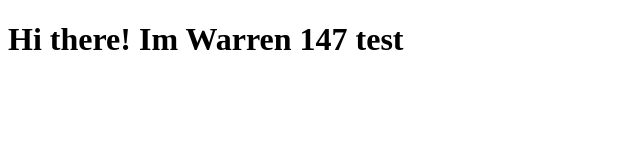
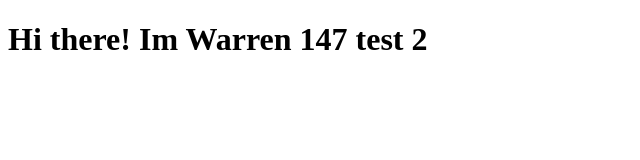
Before and after one commit to warrencodehub/reactpro, a React (Vite) app: page / in a window 1280 px wide. Shown: the top 160 px of the page, without its empty margins (0-640 px from the left). Built offline with nearby package versions, Linux system fonts and the light colour scheme.

Commit message:
test deployment

```diff
--- a/src/components/Hello.jsx
+++ b/src/components/Hello.jsx
@@ -3,7 +3,7 @@ function Hello({ person }) {
     <div>
       <h1>
         {person.message} {person.emoji} {person.name} {person.seatNumbers}
-        {" test "}
+        {" test 2 "}
       </h1>
     </div>
   );
```
